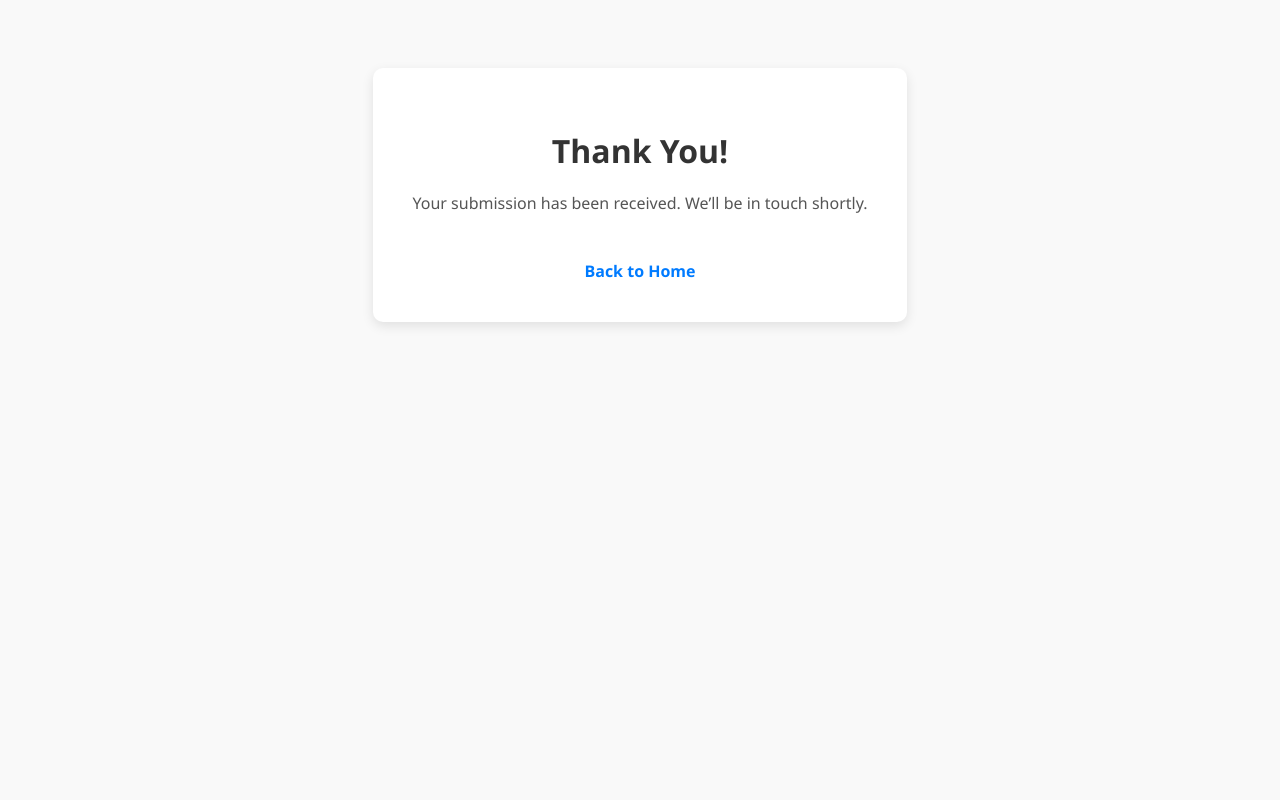
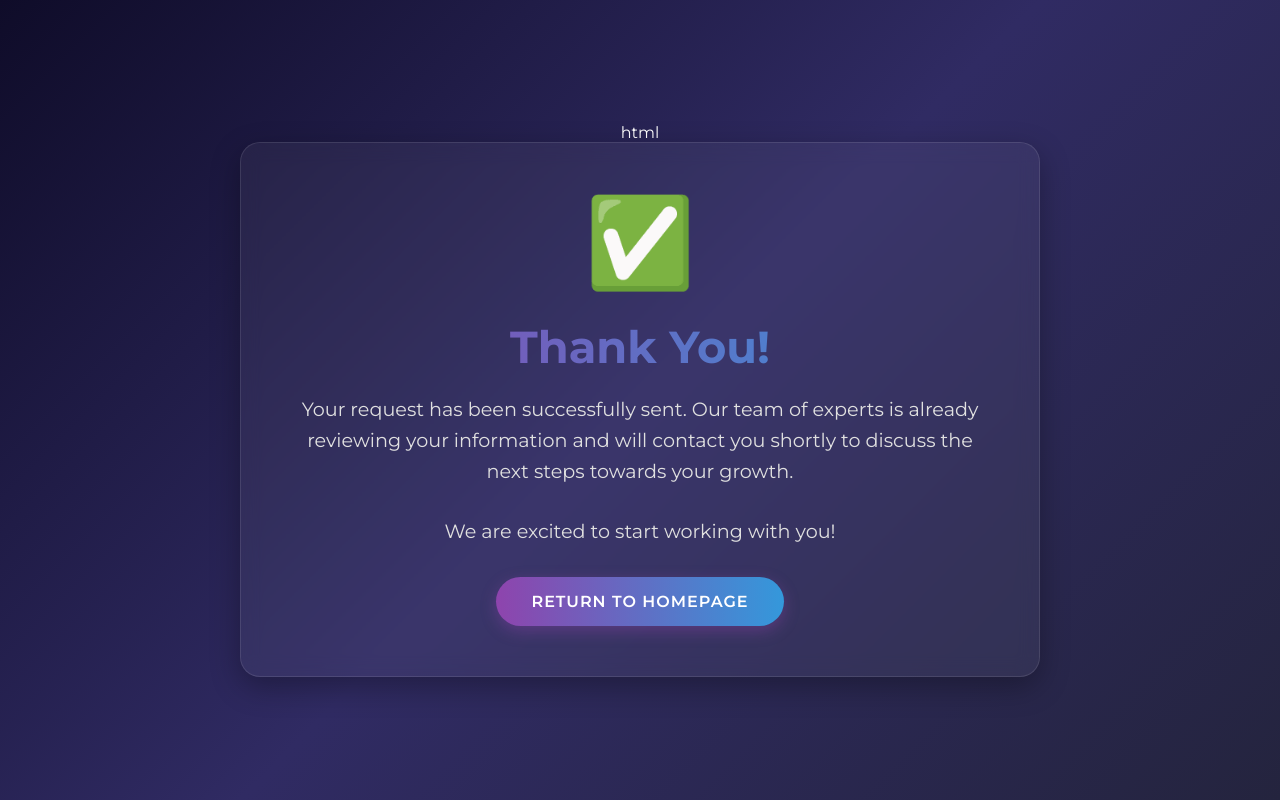
Before and after one commit to ngu2025/digitalEng-aioptimize, a plain HTML site: page thankyou.html in a window 1280 px wide. Drawn offline with Linux system fonts and the light colour scheme.

Commit message:
Замена файла thankyou.html

```diff
--- a/thankyou.html
+++ b/thankyou.html
@@ -1,49 +1,102 @@
+html
 <!DOCTYPE html>
 <html lang="en">
 <head>
-  <meta charset="UTF-8" />
-  <meta name="viewport" content="width=device-width, initial-scale=1.0" />
-  <title>Thank You!</title>
+    <meta charset="UTF-8">
+    <meta name="viewport" content="width=device-width, initial-scale=1.0">
+    <title>Thank You | Digital Solutions for Your Growth</title>
+    <link href="https://fonts.googleapis.com/css2?family=Montserrat:wght@400;500;600;700&display=swap" rel="stylesheet">
     <style>
+        * {
+            margin: 0;
+            padding: 0;
+            box-sizing: border-box;
+            font-family: 'Montserrat', sans-serif;
+        }
         body {
-      font-family: 'Segoe UI', Tahoma, Geneva, Verdana, sans-serif;
-      background-color: #f9f9f9;
+            background: linear-gradient(135deg, #0f0c29, #302b63, #24243e);
+            color: #fff;
+            min-height: 100vh;
+            display: flex;
+            flex-direction: column;
+            align-items: center;
+            justify-content: center;
             text-align: center;
-      padding: 60px;
+            padding: 20px;
         }
         .container {
-      background: #fff;
-      padding: 40px;
-      border-radius: 10px;
-      box-shadow: 0 4px 12px rgba(0,0,0,0.1);
-      display: inline-block;
-      max-width: 500px;
+            max-width: 800px;
+            background: rgba(255, 255, 255, 0.05);
+            backdrop-filter: blur(10px);
+            border-radius: 20px;
+            padding: 50px;
+            border: 1px solid rgba(255, 255, 255, 0.1);
+            box-shadow: 0 10px 30px rgba(0, 0, 0, 0.3);
         }
         h1 {
-      color: #333;
+            font-size: 2.8rem;
             margin-bottom: 20px;
+            background: linear-gradient(90deg, #8e44ad, #3498db);
+            -webkit-background-clip: text;
+            background-clip: text;
+            color: transparent;
+            font-weight: 700;
         }
         p {
-      color: #555;
-      font-size: 16px;
+            font-size: 1.2rem;
+            line-height: 1.6;
+            margin-bottom: 30px;
+            color: #e0e0e0;
         }
-    a {
+        .icon {
+            font-size: 5rem;
+            margin-bottom: 30px;
+            animation: pulse 2s infinite;
+        }
+        @keyframes pulse {
+            0% { transform: scale(1); }
+            50% { transform: scale(1.1); }
+            100% { transform: scale(1); }
+        }
+        .btn {
             display: inline-block;
-      margin-top: 30px;
+            padding: 15px 35px;
+            background: linear-gradient(90deg, #8e44ad, #3498db);
+            color: white;
             text-decoration: none;
-      color: #007BFF;
-      font-weight: bold;
+            border-radius: 50px;
+            font-weight: 600;
+            text-transform: uppercase;
+            letter-spacing: 1px;
+            transition: all 0.3s ease;
+            border: none;
+            cursor: pointer;
+            box-shadow: 0 5px 15px rgba(142, 68, 173, 0.4);
         }
-    a:hover {
-      text-decoration: underline;
+        .btn:hover {
+            transform: translateY(-3px);
+            box-shadow: 0 8px 25px rgba(142, 68, 173, 0.6);
+        }
+        @media (max-width: 768px) {
+            .container {
+                padding: 30px 20px;
+            }
+            h1 {
+                font-size: 2rem;
+            }
+            p {
+                font-size: 1rem;
+            }
         }
     </style>
 </head>
 <body>
     <div class="container">
+        <div class="icon">✅</div>
         <h1>Thank You!</h1>
-    <p>Your submission has been received. We’ll be in touch shortly.</p>
-    <a href="index.html">Back to Home</a>
+        <p>Your request has been successfully sent. Our team of experts is already reviewing your information and will contact you shortly to discuss the next steps towards your growth.</p>
+        <p>We are excited to start working with you!</p>
+        <a href="https://ngu2025.github.io/digitaleng-site/" class="btn">Return to Homepage</a>
     </div>
 </body>
 </html>
```
Lines whose indentation alone changed are shown as unchanged.
